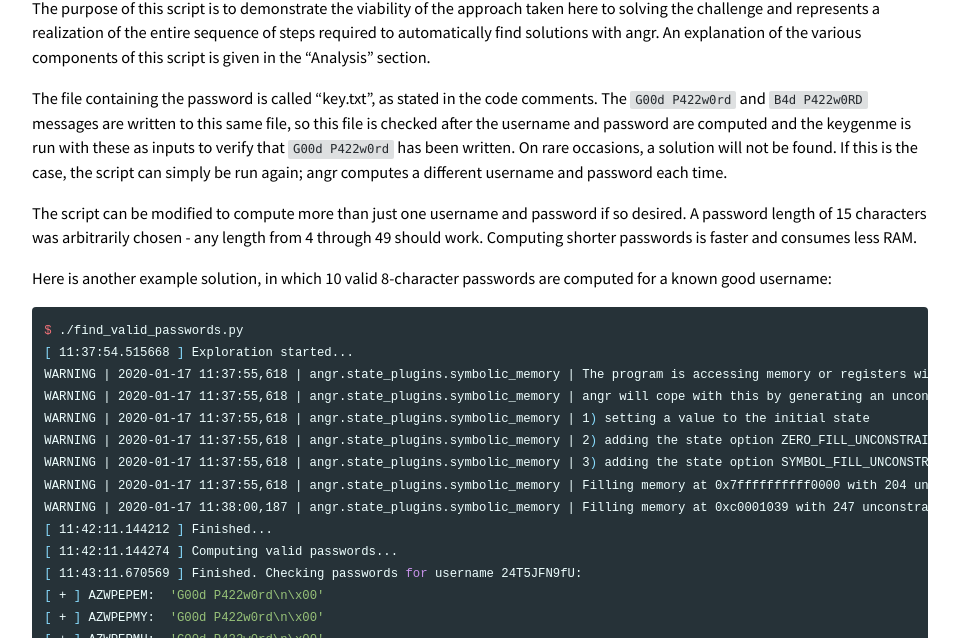
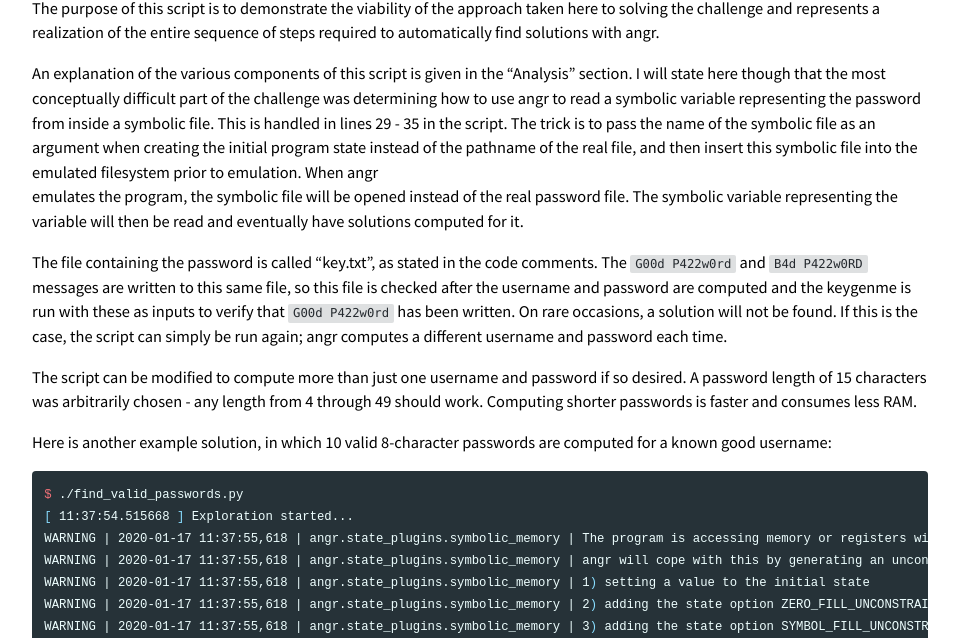
Before and after one commit to BinaryResearch/BinaryResearch.github.io, a Jekyll site: the page built from _posts/2020-01-15-Analyzing-ELF-Binaries-with-Malformed-Headers-Part-3-Solving-A-Corrupted-Keygenme.md, in a window 1280 px wide and 900 px high, scrolled down 3788 px, cut to the strip 262-900 px from the top of the window. Shown: the whole strip, without its empty margins (160-1119 px from the left). Built offline with Jekyll 4.4.1, drawn with Linux system fonts in a browser that asks for light colours; comment, search, counter and statistics services are not loaded; some of the changed text lies outside the part shown.

Commit message:
first edit

```diff
--- a/_posts/2020-01-15-Analyzing-ELF-Binaries-with-Malformed-Headers-Part-3-Solving-A-Corrupted-Keygenme.md
+++ b/_posts/2020-01-15-Analyzing-ELF-Binaries-with-Malformed-Headers-Part-3-Solving-A-Corrupted-Keygenme.md
@@ -51,7 +51,7 @@
 
 This is exactly the case here.
 
-A common form of crackme program is one is which a specific input to the program (such as a secret password or numeric value) solves the challenge,
+A common form of crackme program is one in which a specific input to the program (such as a secret password or numeric value) solves the challenge,
 and the goal of the analysis is to discover what that input is.
 The classic IOLI challenges[3] are examples of this type of design.
 However, since the program we are dealing with here is a *keygenme*, rather than a single correct input, there is actually a large set of inputs
@@ -138,8 +138,15 @@
 <script src="https://gist.github.com/BinaryResearch/9a06c85b4b333caf635f7a1e26857f1c.js"></script>
 
 The purpose of this script is to demonstrate the viability of the approach taken here to solving the challenge and represents a realization of the entire sequence
-of steps required to automatically find solutions with angr. An explanation of the various components of this script is given in
-the "Analysis" section.
+of steps required to automatically find solutions with angr.
+
+An explanation of the various components of this script is given in the "Analysis" section.
+I will state here though that the most conceptually difficult part of the challenge was determining how to use angr to read a symbolic variable
+representing the password from inside a symbolic file. This is handled in lines 29 - 35 in the script. The trick is to pass the name of the symbolic file as an
+argument when creating the initial program state instead of the pathname of the real file, and then insert this symbolic file into the emulated filesystem
+prior to emulation. When angr
+emulates the program, the symbolic file will be opened instead of the real password file. The symbolic variable representing the variable will then be read and
+eventually have solutions computed for it.
 
 The file containing the password is called "key.txt", as stated in the code comments. The `G00d P422w0rd` and `B4d P422w0RD` messages are written to this same file,
 so this file is checked after the username and password are computed and the keygenme is run with these as inputs to verify that `G00d P422w0rd` has been written.
```
Also changed, not shown: 1 other file.
